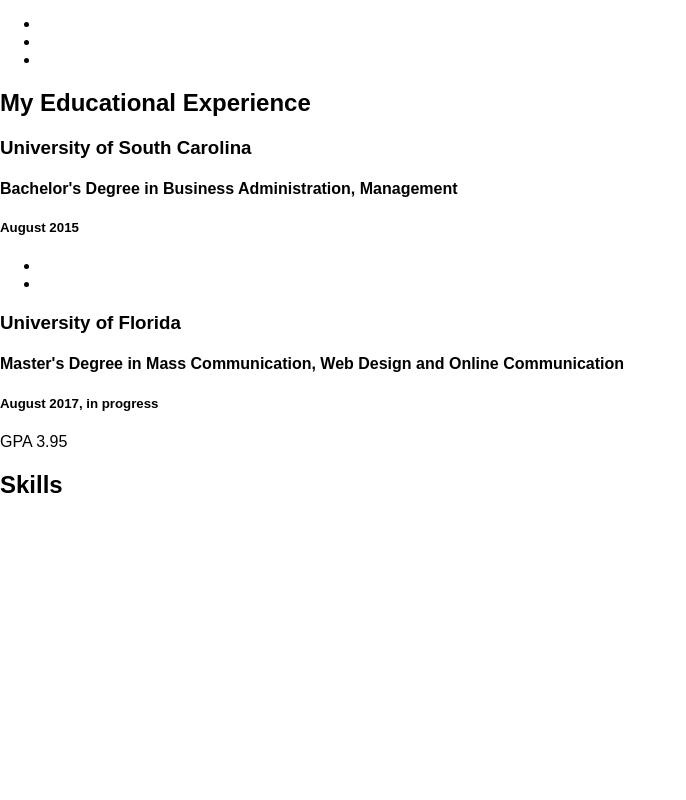
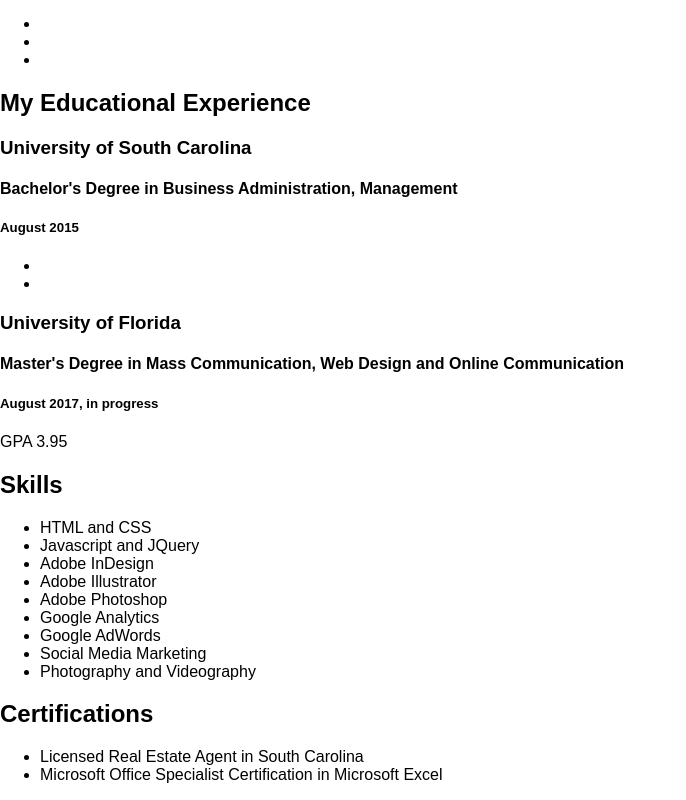
Before and after one commit to tarawhiteley/project_resume_whiteley_tara, a plain HTML site: page index.html in a window 1280 px wide. Shown: the part 950-1750 px from the top of the page, without its empty margins (0-686 px from the left). Before the commit the page ends 1469 px from the top, so only its background shows below. Drawn offline with Linux system fonts and the light colour scheme.

Commit message:
add certification section structure

```diff
--- a/index.html
+++ b/index.html
@@ -94,6 +94,25 @@
 
     <section>
         <h2 class="skills">Skills</h2>
+            <ul>
+                <li>HTML and CSS</li>
+                <li>Javascript and JQuery</li>
+                <li>Adobe InDesign</li>
+                <li>Adobe Illustrator</li>
+                <li>Adobe Photoshop</li>
+                <li>Google Analytics</li>
+                <li>Google AdWords</li>
+                <li>Social Media Marketing</li>
+                <li>Photography and Videography</li>
+            </ul>
+    </section>
+
+    <section>
+        <h2 class="certifications">Certifications</h2>
+            <ul>
+                <li>Licensed Real Estate Agent in South Carolina</li>
+                <li>Microsoft Office Specialist Certification in Microsoft Excel</li>
+            </ul>
     </section>
 
     <script src="js/jquery-3.1.1.min.js"></script>
```
